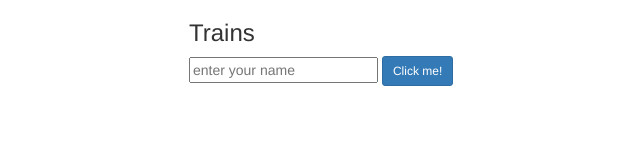
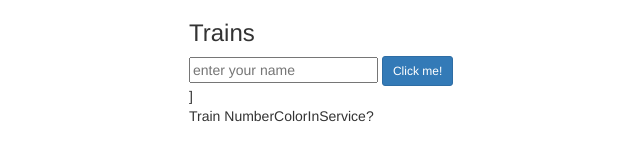
Before and after one commit to icstars/c37, a website: page frontend/html/trains.html in a window 1280 px wide. Shown: the whole page, without its empty margins (151-791 px from the left). Drawn offline with nearby package versions, Linux system fonts and the light colour scheme.

Commit message:
Dan | Add table for data

```diff
--- a/frontend/html/trains.html
+++ b/frontend/html/trains.html
@@ -16,6 +16,17 @@
         	<input id="name" placeholder="enter your name" type="text"></input>
         	<button id="hiddenMessageBtn" class="btn btn-primary btn-sm">Click me!</button>
 				</form>
+
+        <table>
+          <thead>
+            <td>Train Number</td>
+            <td>Color</td>
+            <td>InService?</td>
+]         </thead>
+          <tbody id="trainData">
+
+          </tbody>
+        </table>
     </div>
   </body>
 </html>
```
